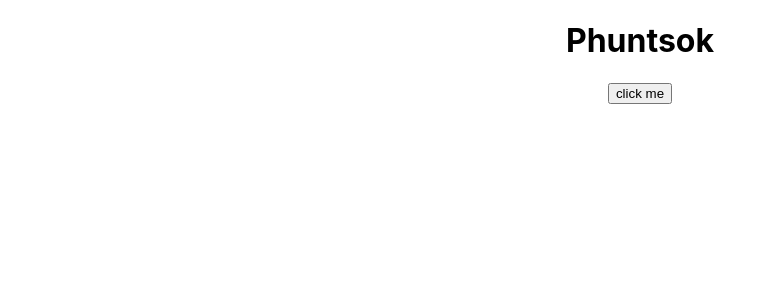
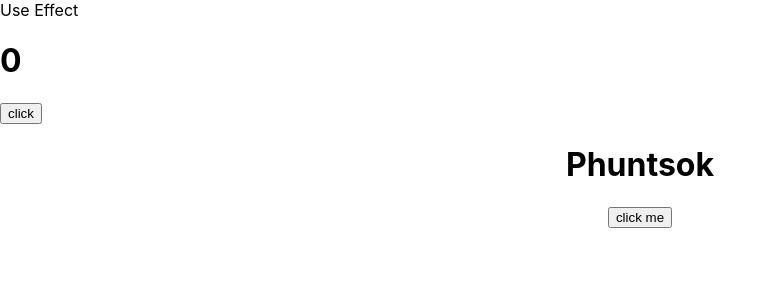
Before and after one commit to schagdeh/myreacthooks2021, a React (Create React App) app: page / in a window 1280 px wide. Shown: the top 300 px of the page, without its empty margins (0-777 px from the left). Built offline with nearby package versions, Linux system fonts and the light colour scheme.

Commit message:
useEffect to perform side effect outside of function component

```diff
--- a/src/App.js
+++ b/src/App.js
@@ -1,5 +1,6 @@
 import React, { useState } from 'react'
 import './App.css';
+import UseEffect from './components/UseEffect'
 
 function App() {
 
@@ -10,12 +11,15 @@ function App() {
   }
 
   return (
-    <div className="App">
+    <>
+      <UseEffect/>
+      <div className="App">
       <h1>
       { myName }
       </h1>
       <button onClick={changeMyName}>click me</button>
     </div>
+    </>
   );
 }
 
--- /dev/null
+++ b/src/components/UseEffect.js
@@ -0,0 +1,21 @@
+import React, { useEffect, useState } from 'react'
+
+const UseEffect = () => {
+
+    const [count, setCount] = useState(0);
+
+    useEffect(() => {
+        //console.log('helo useEffect');
+        document.title = `Chats (${count})`
+    })
+    console.log('helo outside');
+    return (
+        <div>
+            Use Effect
+            <h1>{count}</h1>
+            <button onClick={() => setCount(count + 1)}>click</button>
+        </div>
+    )
+}
+
+export default UseEffect
```
